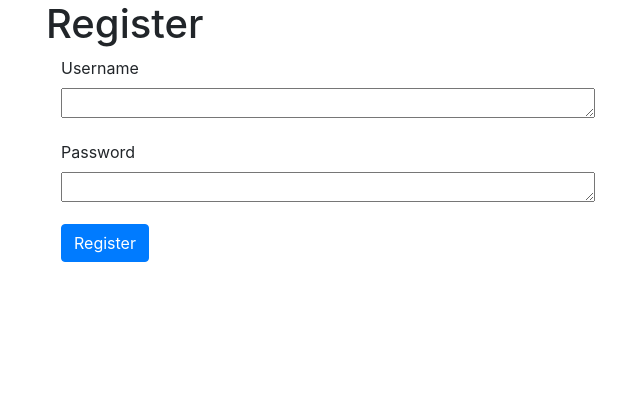
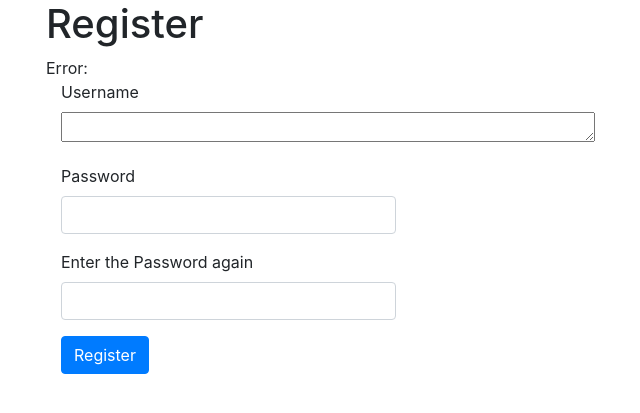
Before and after one commit to marttiah/safetydatabase, a Flask app: page /register in a window 1280 px wide. Shown: the top 413 px of the page, without its empty margins (39-679 px from the left). Run offline with Flask 2, Linux system fonts and the light colour scheme; some libraries are stand-ins or nearby versions.

Commit message:
Update register.html

```diff
--- a/templates/register.html
+++ b/templates/register.html
@@ -6,6 +6,7 @@
     <div class="row">
       <div class="col-8">
         <h1>Register</h1>
+        Error: {{ error }}
 <form action="/register" method="POST">
     <div class="form-group col-6">
         <label for="username">Username</label>
@@ -13,7 +14,11 @@
     </div>
     <div class="form-group col-6">
         <label for="password">Password</label>
-        <textarea name="password" rows="1" cols="50"></textarea>
+        <input type="password" class="form-control" id="password">
+    </div>
+    <div class="form-group col-6">
+        <label for="repassword">Enter the Password again</label>
+        <input type="password" class="form-control" id="repassword">
     </div>
     <div class="form-group col-6">
     <button type="submit" class="btn btn-primary">Register</button>
```
